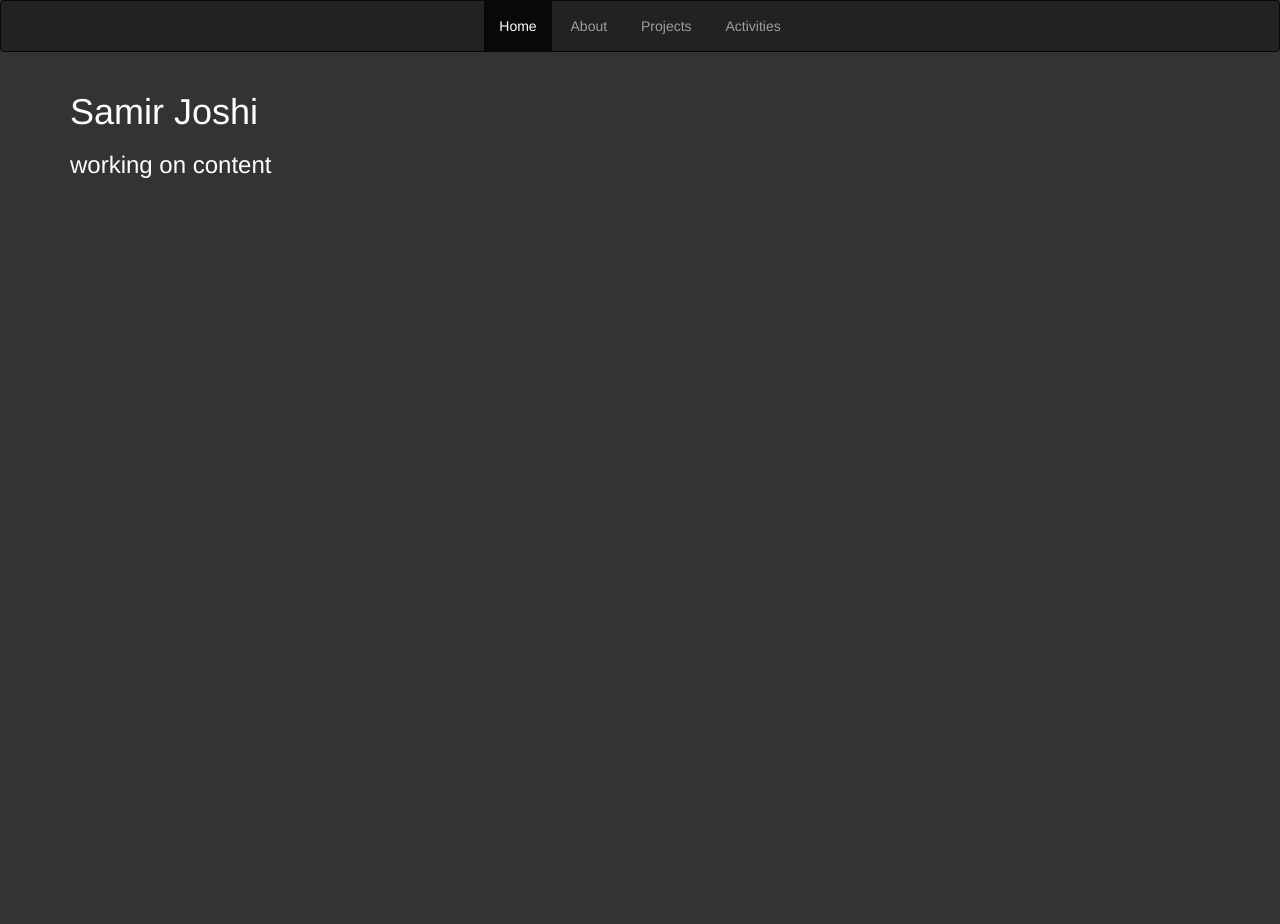
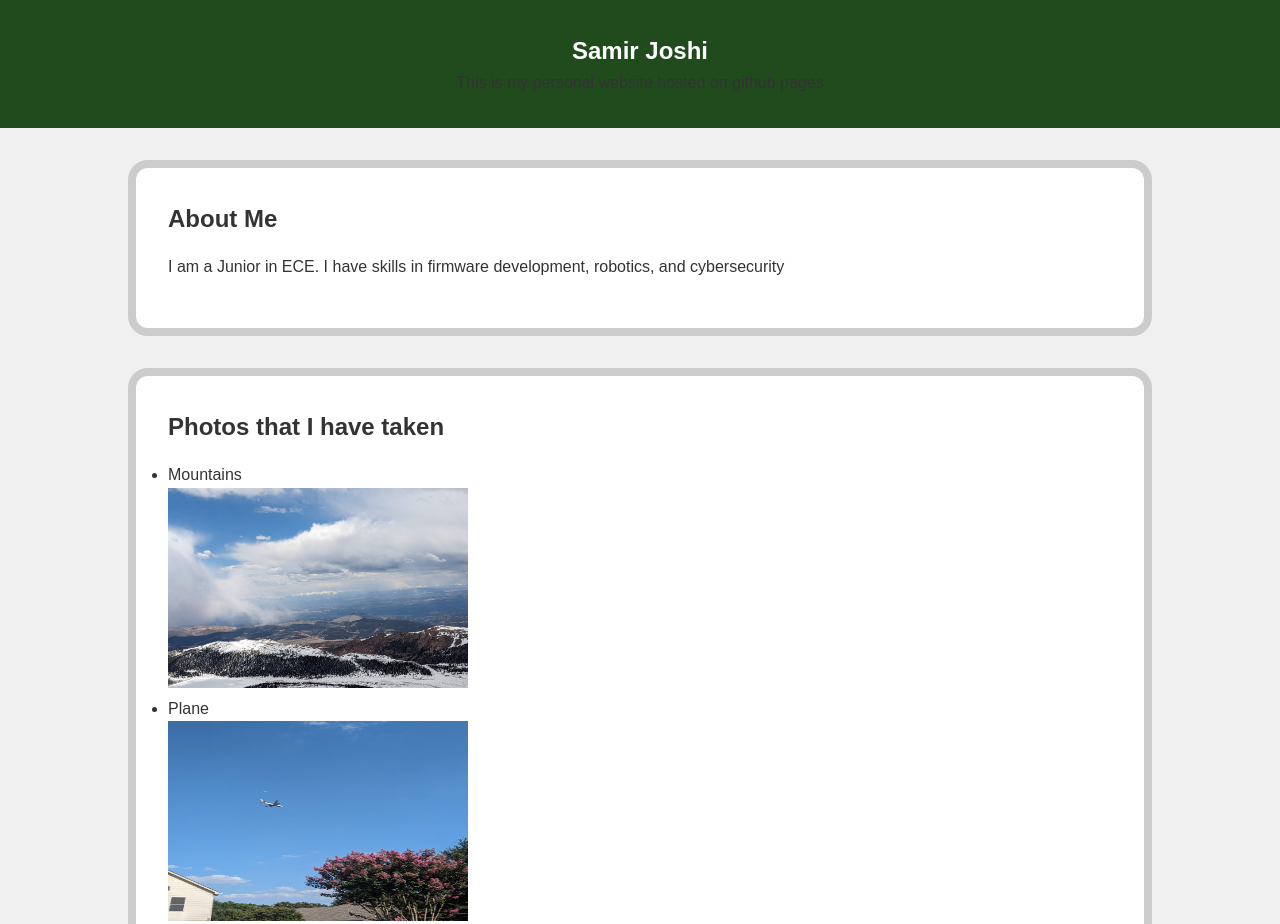
Before and after one commit to SamirJoshiGit/SamirJoshiGit.github.io, a plain HTML site: page index.html in a window 1280 px wide. Shown: the top 924 px of the page. Before the commit the page ends 800 px from the top, so only its background shows below. Drawn offline with nearby package versions, Linux system fonts and the light colour scheme.

Commit message:
added content to pages

```diff
--- a/index.html
+++ b/index.html
@@ -1,55 +1,40 @@
 <!DOCTYPE html>
 <html lang="en">
 <head>
-  <title>Samir Joshi</title>
-  <meta charset="utf-8">
-  <meta name="viewport" content="width=device-width, initial-scale=1">
-  <link rel="stylesheet" href="https://maxcdn.bootstrapcdn.com/bootstrap/3.4.1/css/bootstrap.min.css">
-  <script src="https://ajax.googleapis.com/ajax/libs/jquery/3.5.1/jquery.min.js"></script>
-  <script src="https://maxcdn.bootstrapcdn.com/bootstrap/3.4.1/js/bootstrap.min.js"></script>
+    <meta charset="UTF-8">
+    <meta name="description" content="This is a personal website for Software development lab">
+    <meta name="viewport" content="width=device-width, initial-scale=1.0">
+    <title>Samir's Personal Website</title>
+    <link rel="stylesheet" href="stylesheet.css">
 </head>
 <body>
-<style>
-.navbar-nav {
-    float:none;
-    margin:0 auto;
-    display: block;
-    text-align: center;
-}
+    <main>
+        <div id="top-part">
+            <h2>Samir Joshi</h2>
+            <p>This is my personal website hosted on github pages</p>
+        </div>
 
-.navbar-nav > li {
-    display: inline-block;
-    float:none;
-}
-/* GLOBAL STYLES */
-body {
-  background: #333;
-}
+        <div id="about" class="content">
+            <h2>About Me</h2>
+            <p>I am a Junior in ECE. I have skills in firmware development, robotics, and cybersecurity</p>
+        </div>
 
-h1{
-    color: white;
-}
-h3{
-  color: white;
-}
+        <div id="Photos" class="content">
+            <h2>Photos that I have taken</h2>
+            <ul>
+                <li>Mountains</li> <img src="Plane.jpg" alt="Mountains" />
+                <li>Plane</li> <img src="Mountain.jpg" alt="Plane" />
+                <li>Rocks</li> <img src="Rocks.jpg" alt="Rocks" />
+            </ul>
+        </div>
 
-
-</style>
-<nav class="navbar navbar-inverse">
-  <div class="container-fluid">
-    <ul class="nav navbar-nav">
-      <li class="active"><a href="#">Home</a></li>
-      <li><a href="#">About</a></li>
-      <li><a href="#">Projects</a></li>
-      <li><a href="#">Activities</a></li>
-    </ul>
-  </div>
-</nav>
-
-<div class="container">
-    <h1>Samir Joshi</h1>
-    <h3>working on content</h3>
-</div>
-
+        <div id="contact" class="content">
+            <h2>Contact Me</h2>
+            <p>Take a look at my <a href="https://www.linkedin.com/in/samir-joshi-2026sedev/" target="_blank">LinkedIn page</a>!</p>
+        </div>
+    </main>
+    <footer>
+      <p>&copy; 2024 Samir Joshi Website. All rights reserved.</p>
+  </footer>
 </body>
 </html>
--- /dev/null
+++ b/stylesheet.css
@@ -0,0 +1,72 @@
+
+* {
+    margin: 0;
+    padding: 0;
+    box-sizing: border-box;
+}
+
+
+body {
+    font-family: Arial, sans-serif;
+    background-color: #f0f0f0;
+    color: #333;
+    line-height: 1.6;
+}
+
+
+
+
+#top-part {
+    background-color: #204b1d;
+    color: white;
+    padding: 2rem;
+    text-align: center;
+}
+
+#top-part p{
+    color: #333;
+}
+
+img {
+    width:300px;
+    height:200px;
+}
+
+.content {
+    padding: 2rem;
+    background-color: #fff;
+    margin: 2rem auto;
+    width: 80%;
+    border: 8px solid #ccc;
+    border-radius: 20px;
+}
+
+.content h2 {
+    color: #333;
+}
+
+.content p, .content ul {
+    margin: 1rem 0;
+}
+
+#about img {
+    display: block;
+    margin: 1rem auto;
+    max-width: 100%;
+}
+
+a:hover{
+    color: red
+}
+
+footer {
+    background-color: #333;
+    color: white;
+    text-align: center;
+    padding: 1rem;
+    margin-top: 2rem;
+}
+
+footer p {
+    font-size: 0.8rem;
+}
```
Also changed, not shown: Mountain.jpg (added), Plane.jpg (added), 1 other file.
